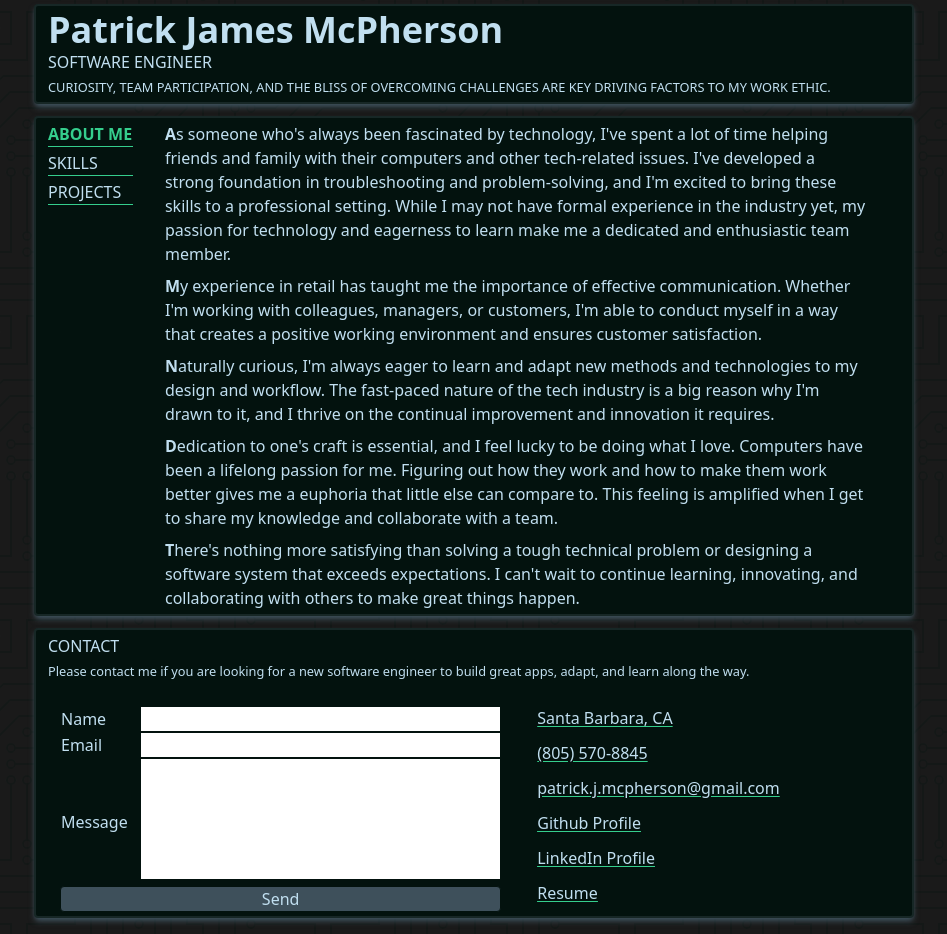
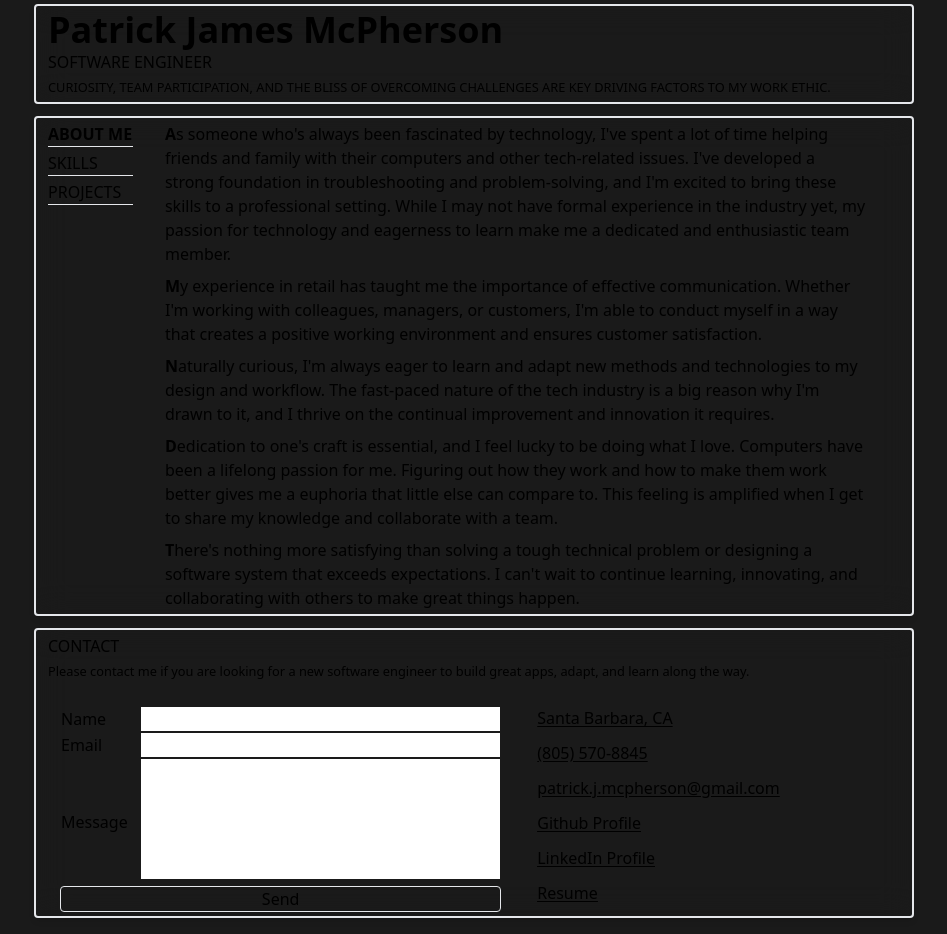
Before and after one commit to Patricus/new-portfolio, a Next.js app: page / in a window 1280 px wide. Shown: the whole page, without its empty margins (166-1113 px from the left). Built offline with nearby package versions, Linux system fonts and the light colour scheme.

Commit message:
Fix colors overwrite to extend

```diff
--- a/tailwind.config.js
+++ b/tailwind.config.js
@@ -10,9 +10,6 @@ module.exports = {
             spacing: {
                 128: "32rem",
                 144: "36rem",
-            },
-            backgroundImage: {
-                circuit: "url('../public/images/circuit-board.svg')",
             },
             keyframes: {
                 "fade-in-down": {
@@ -29,14 +26,14 @@ module.exports = {
             animation: {
                 "fade-in-down": "fade-in-down 1s forwards ease-out 250ms",
             },
-        },
-        colors: {
-            transparent: "transparent",
-            emerald: "#35ce8d",
-            charcoal: "#3e505b",
-            columbiaBlue: "#c1dff0",
-            eerieBlack: "#1a1a1a",
-            night: "#03120e",
+            colors: {
+                transparent: "transparent",
+                xanthous: "#e6af2e",
+                argentinianBlue: "#63adf2",
+                uranianBlue: "#a7cced",
+                eerieBlack: "#1a1a1a",
+                airSuperiorityBlue: "#82a0bc",
+            },
         },
     },
     plugins: [],
```
